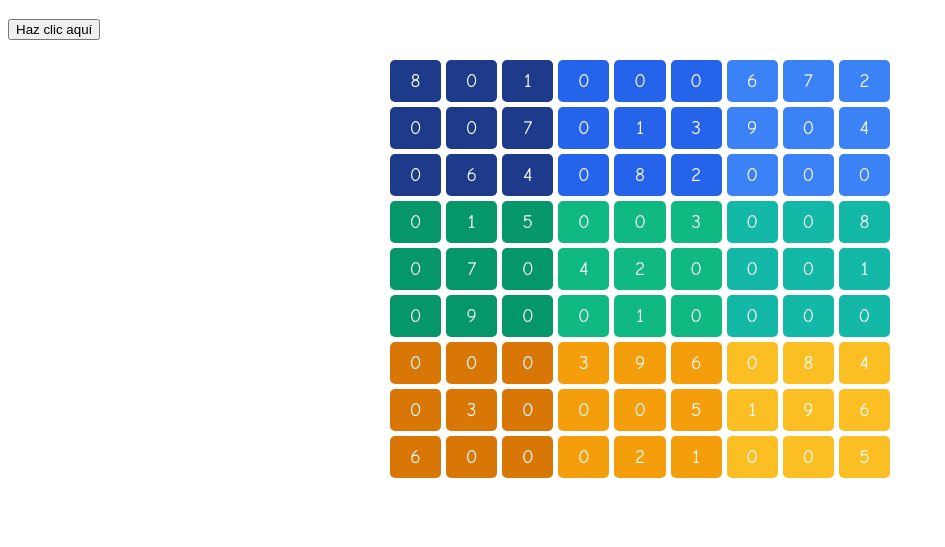
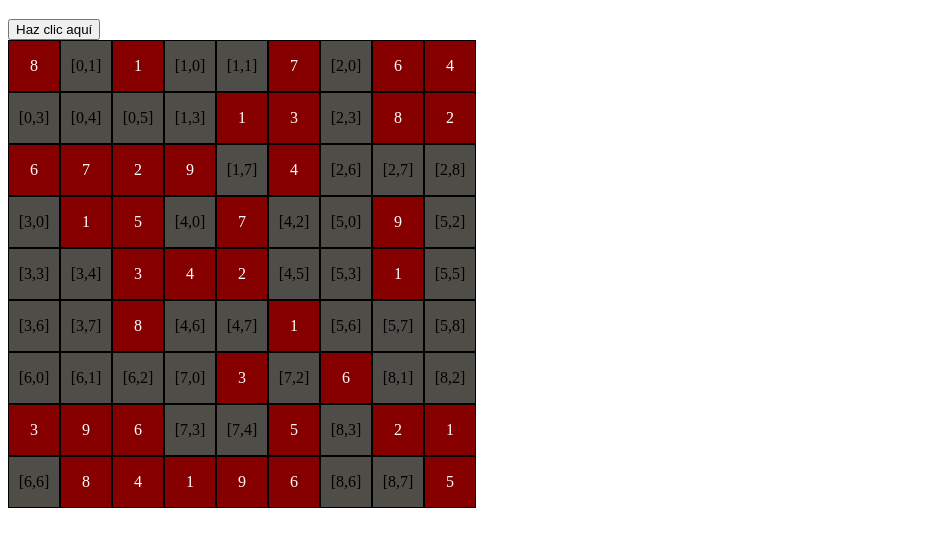
Before and after one commit to luxizam/sudokuResolver, a plain HTML site: page index.html in a window 1280 px wide. Shown: the part 61-608 px from the top of the page, without its empty margins (0-945 px from the left). Drawn offline with Linux system fonts and the light colour scheme.

Commit message:
lñaksjdf

```diff
--- a/index.html
+++ b/index.html
@@ -14,24 +14,20 @@
 
 
     <style>
-        .grid-container {
-          display: grid;
-          grid-template-columns: repeat(9, 1fr);
-          gap: 5px;
-          max-width: 500px;
-          margin: 20px auto;
+
+        .row {
+            display: flex;
         }
-
-        .grid-item {
-          color: white;
-          font-family: Comic Sans MS, sans-serif;
+        .cell {
+            width: 50px;
+            height: 50px;
             display: flex;
             align-items: center;
             justify-content: center;
-          border-radius: 5px;
-          padding: 10px;
-          font-size: 1.2rem;
+            border: 1px solid black;
+            text-align: center;
         }
+
 
         /* Colores para cada grupo de 3x3 */
         .group-1 { background-color: #1e3a8a; } /* Azul marino */
@@ -42,23 +38,121 @@
         .group-6 { background-color: #14b8a6; } /* Verde-agua */
         .group-7 { background-color: #d97706; } /* Naranja oscuro */
         .group-8 { background-color: #f59e0b; } /* Naranja */
-        .group-9 { background-color: #fbbf24; } /* Amarillo */
+        .group-9 { background-color: #4f4d48; } /* Amarillo */
+
+
+        .ocupado {  background-color: #870000;
+            color: white;
+            width: 50px;
+            height: 50px;
+            display: flex;
+            align-items: center;
+            justify-content: center;
+            border: 1px solid black;
+            text-align: center;
+        }
       </style>
     </head>
     <body>
-      <div class="grid-container">
-        <!-- Generar la cuadrícula con grupos de colores -->
-        <script>
-          for (let row = 0; row < 9; row++) {
-            for (let col = 0; col < 9; col++) {
-              // Determinar el grupo según la posición
-              let group = Math.floor(row / 3) * 3 + Math.floor(col / 3) + 1;
-              let number = row * 9 + col + 1;
-              //document.write(`<div class="grid-item group-${group}" id=${row}${col}>${number}</div>`);
-              document.write(`<div class="grid-item group-${group}" id=${row}${col}>0</div>`);
-            }
-          }
-        </script>
+
+        <div class="row">
+            <div id="00" class="cell group-9">[0,0]</div>
+            <div id="01" class="cell group-9">[0,1]</div>
+            <div id="02" class="cell group-9">[0,2]</div>
+            <div id="10" class="cell group-9">[1,0]</div>
+            <div id="11" class="cell group-9">[1,1]</div>
+            <div id="12" class="cell group-9">[1,2]</div>
+            <div id="20" class="cell group-9">[2,0]</div>
+            <div id="21" class="cell group-9">[2,1]</div>
+            <div id="22" class="cell group-9">[2,2]</div>
+        </div>
+        <div class="row">
+            <div id="03" class="cell group-9">[0,3]</div>
+            <div id="04" class="cell group-9">[0,4]</div>
+            <div id="05" class="cell group-9">[0,5]</div>
+            <div id="13" class="cell group-9">[1,3]</div>
+            <div id="14" class="cell group-9">[1,4]</div>
+            <div id="15" class="cell group-9">[1,5]</div>
+            <div id="23" class="cell group-9">[2,3]</div>
+            <div id="24" class="cell group-9">[2,4]</div>
+            <div id="25" class="cell group-9">[2,5]</div>
+        </div>
+        <div class="row">
+            <div id="06" class="cell group-9">[0,6]</div>
+            <div id="07" class="cell group-9">[0,7]</div>
+            <div id="08" class="cell group-9">[0,8]</div>
+            <div id="16" class="cell group-9">[1,6]</div>
+            <div id="17" class="cell group-9">[1,7]</div>
+            <div id="18" class="cell group-9">[1,8]</div>
+            <div id="26" class="cell group-9">[2,6]</div>
+            <div id="27" class="cell group-9">[2,7]</div>
+            <div id="28" class="cell group-9">[2,8]</div>
+        </div>
+        <div class="row">
+            <div id="30" class="cell group-9">[3,0]</div>
+            <div id="31" class="cell group-9">[3,1]</div>
+            <div id="32" class="cell group-9">[3,2]</div>
+            <div id="40" class="cell group-9">[4,0]</div>
+            <div id="41" class="cell group-9">[4,1]</div>
+            <div id="42" class="cell group-9">[4,2]</div>
+            <div id="50" class="cell group-9">[5,0]</div>
+            <div id="51" class="cell group-9">[5,1]</div>
+            <div id="52" class="cell group-9">[5,2]</div>
+        </div>
+        <div class="row">
+            <div id="33" class="cell group-9">[3,3]</div>
+            <div id="34" class="cell group-9">[3,4]</div>
+            <div id="35" class="cell group-9">[3,5]</div>
+            <div id="43" class="cell group-9">[4,3]</div>
+            <div id="44" class="cell group-9">[4,4]</div>
+            <div id="45" class="cell group-9">[4,5]</div>
+            <div id="53" class="cell group-9">[5,3]</div>
+            <div id="54" class="cell group-9">[5,4]</div>
+            <div id="55" class="cell group-9">[5,5]</div>
+        </div>
+        <div class="row">
+            <div id="36" class="cell group-9">[3,6]</div>
+            <div id="37" class="cell group-9">[3,7]</div>
+            <div id="38" class="cell group-9">[3,8]</div>
+            <div id="46" class="cell group-9">[4,6]</div>
+            <div id="47" class="cell group-9">[4,7]</div>
+            <div id="48" class="cell group-9">[4,8]</div>
+            <div id="56" class="cell group-9">[5,6]</div>
+            <div id="57" class="cell group-9">[5,7]</div>
+            <div id="58" class="cell group-9">[5,8]</div>
+        </div>
+        <div class="row">
+            <div id="60" class="cell group-9">[6,0]</div>
+            <div id="61" class="cell group-9">[6,1]</div>
+            <div id="62" class="cell group-9">[6,2]</div>
+            <div id="70" class="cell group-9">[7,0]</div>
+            <div id="71" class="cell group-9">[7,1]</div>
+            <div id="72" class="cell group-9">[7,2]</div>
+            <div id="80" class="cell group-9">[8,0]</div>
+            <div id="81" class="cell group-9">[8,1]</div>
+            <div id="82" class="cell group-9">[8,2]</div>
+        </div>
+        <div class="row">
+            <div id="63" class="cell group-9">[6,3]</div>
+            <div id="64" class="cell group-9">[6,4]</div>
+            <div id="65" class="cell group-9">[6,5]</div>
+            <div id="73" class="cell group-9">[7,3]</div>
+            <div id="74" class="cell group-9">[7,4]</div>
+            <div id="75" class="cell group-9">[7,5]</div>
+            <div id="83" class="cell group-9">[8,3]</div>
+            <div id="84" class="cell group-9">[8,4]</div>
+            <div id="85" class="cell group-9">[8,5]</div>
+        </div>
+        <div class="row">
+            <div id="66" class="cell group-9">[6,6]</div>
+            <div id="67" class="cell group-9">[6,7]</div>
+            <div id="68" class="cell group-9">[6,8]</div>
+            <div id="76" class="cell group-9">[7,6]</div>
+            <div id="77" class="cell group-9">[7,7]</div>
+            <div id="78" class="cell group-9">[7,8]</div>
+            <div id="86" class="cell group-9">[8,6]</div>
+            <div id="87" class="cell group-9">[8,7]</div>
+            <div id="88" class="cell group-9">[8,8]</div>
         </div>
 
       <p id="mensaje"></p>
@@ -89,7 +183,11 @@
                 this.posicion = posicion;      // Objeto de tipo Posicion
                 this.vectores = vectores;      // Array con dos elementos de tipo Posicion
                 this.ocupado = ocupado;    // Booleano que indica si está rellenado
-                this.posiblesValores = new Array(9).fill(null); // Array vacio de los posibles valores.
+
+                //this.posiblesValores = new Array(9).fill(null); // Array vacio de los posibles valores.
+
+                this.posiblesValores = new Map();
+
                 this.numero = numero; // Número entero asociado a la casilla
             }
 
@@ -115,22 +213,17 @@
 
              // Método para añadir un número en una posición específica del array valores
              agregarValorPosibleValores(num) {
-                this.posiblesValores[num] = num;
+                 this.posiblesValores.set(num, num);
              }
 
             // Método para borrar un número en una posición específica del array valores
-            borrarValorPosibleValores(pos) {
-                if (pos < 0 || pos >= 8) {
-                    throw new Error("La posición debe estar entre 0 y 8.");
-                }
-                this.posiblesValores[pos] = null;
-            }
+            // borrarValorPosibleValores(pos) {
+            //     if (pos < 0 || pos >= 8) {
+            //         throw new Error("La posición debe estar entre 0 y 8.");
+            //     }
+            //     this.posiblesValores[pos] = null;
+            // }
 
-            //Obtener longitud del vector de los posibles valores .
-
-            getValoresPosiblesValores(){
-                return this.posiblesValores.length;
-            }
 
              // Método para rellenar el vector con los números del 1 al 9
             rellenarValores() {
@@ -395,6 +488,9 @@
             matrizPrincipal[posicionX][posicionY].ocupado = true;
 
             document.getElementById(posicionX+ "" +posicionY).innerText = numero;
+
+            document.getElementById(posicionX+ "" +posicionY).className = "ocupado";
+
         }
 
 
@@ -403,67 +499,65 @@
 
         function rellenarMatriz(){
 
-            //matrizPrincipal[0][0].numero = 8;
+
 
             rellenarMatrizPorPosicion(0,0,8);
+
+            rellenarMatrizPorPosicion(0,2,1);
+            rellenarMatrizPorPosicion(0,6,6);
+            rellenarMatrizPorPosicion(0,7,7);
+            rellenarMatrizPorPosicion(0,8,2);
+
+
+            rellenarMatrizPorPosicion(0,2,1);
 
 
 
 
-            matrizPrincipal[0][1].numero = 0;
 
-            //matrizPrincipal[0][2].numero = 1;
-            rellenarMatrizPorPosicion(0,2,1);
 
-            matrizPrincipal[0][3].numero = 0;
-            matrizPrincipal[0][4].numero = 0;
-            matrizPrincipal[0][5].numero = 0;
 
-            //matrizPrincipal[0][6].numero = 6;
-            rellenarMatrizPorPosicion(0,6,6);
-
-            //matrizPrincipal[0][7].numero = 7;
             rellenarMatrizPorPosicion(0,7,7);
 
-            //matrizPrincipal[0][8].numero = 2;
-            rellenarMatrizPorPosicion(0,8,2);
+
+
 
             matrizPrincipal[1][0].numero = 0;
             matrizPrincipal[1][1].numero = 0;
 
-            //matrizPrincipal[1][2].numero = 7;
+
             rellenarMatrizPorPosicion(1,2,7);
 
             matrizPrincipal[1][3].numero = 0;
 
-            //matrizPrincipal[1][4].numero = 1;
+
             rellenarMatrizPorPosicion(1,4,1);
 
-            //matrizPrincipal[1][5].numero = 3;
+
             rellenarMatrizPorPosicion(1,5,3);
 
-            //matrizPrincipal[1][6].numero = 9;
+
             rellenarMatrizPorPosicion(1,6,9);
 
             matrizPrincipal[1][7].numero = 0;
 
-            //matrizPrincipal[1][8].numero = 4;
+
             rellenarMatrizPorPosicion(1,8,4);
 
             matrizPrincipal[2][0].numero = 0;
 
-            //matrizPrincipal[2][1].numero = 6;
+
             rellenarMatrizPorPosicion(2,1,6);
 
-            //matrizPrincipal[2][2].numero = 4;
+
             rellenarMatrizPorPosicion(2,2,4);
 
             matrizPrincipal[2][3].numero = 0;
 
-            //matrizPrincipal[2][4].numero = 8;
+
             rellenarMatrizPorPosicion(2,4,8);
 
-            //matrizPrincipal[2][5].numero = 2;
+
             rellenarMatrizPorPosicion(2,5,2);
 
             matrizPrincipal[2][6].numero = 0;
@@ -471,118 +565,118 @@
             matrizPrincipal[2][8].numero = 0;
             matrizPrincipal[3][0].numero = 0;
 
-            //matrizPrincipal[3][1].numero = 1;
+
             rellenarMatrizPorPosicion(3,1,1);
 
-            //matrizPrincipal[3][2].numero = 5;
+
             rellenarMatrizPorPosicion(3,2,5);
 
             matrizPrincipal[3][3].numero = 0;
             matrizPrincipal[3][4].numero = 0;
 
-            //matrizPrincipal[3][5].numero = 3;
+
             rellenarMatrizPorPosicion(3,5,3);
 
             matrizPrincipal[3][6].numero = 0;
             matrizPrincipal[3][7].numero = 0;
 
-            //matrizPrincipal[3][8].numero = 8;
+
             rellenarMatrizPorPosicion(3,8,8);
 
             matrizPrincipal[4][0].numero = 0;
 
-            //matrizPrincipal[4][1].numero = 7;
+
             rellenarMatrizPorPosicion(4,1,7);
 
             matrizPrincipal[4][2].numero = 0;
 
-            //matrizPrincipal[4][3].numero = 4;
+
             rellenarMatrizPorPosicion(4,3,4);
 
-            //matrizPrincipal[4][4].numero = 2;
+
             rellenarMatrizPorPosicion(4,4,2);
 
             matrizPrincipal[4][5].numero = 0;
             matrizPrincipal[4][6].numero = 0;
             matrizPrincipal[4][7].numero = 0;
 
-            //matrizPrincipal[4][8].numero = 1;
+
             rellenarMatrizPorPosicion(4,8,1);
 
             matrizPrincipal[5][0].numero = 0;
 
-            //matrizPrincipal[5][1].numero = 9;
+
             rellenarMatrizPorPosicion(5,1,9);
 
             matrizPrincipal[5][2].numero = 0;
             matrizPrincipal[5][3].numero = 0;
 
-            //matrizPrincipal[5][4].numero = 1;
+
             rellenarMatrizPorPosicion(5,4,1);
 
-            matrizPrincipal[5][5].numero = 0;
-            matrizPrincipal[5][6].numero = 0;
-            matrizPrincipal[5][7].numero = 0;
-            matrizPrincipal[5][8].numero = 0;
-            matrizPrincipal[6][0].numero = 0;
-            matrizPrincipal[6][1].numero = 0;
-            matrizPrincipal[6][2].numero = 0;
+            // matrizPrincipal[5][5].numero = 0;
+            // matrizPrincipal[5][6].numero = 0;
+            // matrizPrincipal[5][7].numero = 0;
+            // matrizPrincipal[5][8].numero = 0;
+            // matrizPrincipal[6][0].numero = 0;
+            // matrizPrincipal[6][1].numero = 0;
+            // matrizPrincipal[6][2].numero = 0;
 
-            //matrizPrincipal[6][3].numero = 3;
+
             rellenarMatrizPorPosicion(6,3,3);
 
-            //matrizPrincipal[6][4].numero = 9;
+
             rellenarMatrizPorPosicion(6,4,9);
 
-            //matrizPrincipal[6][5].numero = 6;
+
             rellenarMatrizPorPosicion(6,5,6);
 
             matrizPrincipal[6][6].numero = 0;
 
-            //matrizPrincipal[6][7].numero = 8;
+
             rellenarMatrizPorPosicion(6,7,8);
 
-            //matrizPrincipal[6][8].numero = 4;
+
             rellenarMatrizPorPosicion(6,8,4);
 
             matrizPrincipal[7][0].numero = 0;
 
-            //matrizPrincipal[7][1].numero = 3;
+
             rellenarMatrizPorPosicion(7,1,3);
 
             matrizPrincipal[7][2].numero = 0;
             matrizPrincipal[7][3].numero = 0;
             matrizPrincipal[7][4].numero = 0;
 
-            //matrizPrincipal[7][5].numero = 5;
+
             rellenarMatrizPorPosicion(7,5,5);
 
-            //matrizPrincipal[7][6].numero = 1;
+
             rellenarMatrizPorPosicion(7,6,1);
 
-            //matrizPrincipal[7][7].numero = 9;
+
             rellenarMatrizPorPosicion(7,7,9);
 
-            //matrizPrincipal[7][8].numero = 6;
+
             rellenarMatrizPorPosicion(7,8,6);
 
-            //matrizPrincipal[8][0].numero = 6;
+
             rellenarMatrizPorPosicion(8,0,6);
 
             matrizPrincipal[8][1].numero = 0;
             matrizPrincipal[8][2].numero = 0;
             matrizPrincipal[8][3].numero = 0;
 
-            //matrizPrincipal[8][4].numero = 2;
+
             rellenarMatrizPorPosicion(8,4,2);
 
-            //matrizPrincipal[8][5].numero = 1;
+
             rellenarMatrizPorPosicion(8,5,1);
 
             matrizPrincipal[8][6].numero = 0;
             matrizPrincipal[8][7].numero = 0;
 
-            //matrizPrincipal[8][8].numero = 5;
+
             rellenarMatrizPorPosicion(8,8,5);
 
         }
@@ -590,6 +684,12 @@
 
 
         rellenarMatriz();
+
+
+
+        //-------------------------------------------------------------------------------------------------------------------------------------------------------------------------------------
+        //-------------------------------------------------------------------------------------------------------------------------------------------------------------------------------------
+
 
 
 
@@ -621,6 +721,28 @@
          console.log(matrizPrincipal);
 
 
+         for (let i = 0; i < 9; i++) {
+             for (let j = 0; j < 9; j++) {
+                //Si no esta ocupado entonces procedemos a comprobar.
+                if (!matrizPrincipal[i][j].ocupado){
+
+                    if(matrizPrincipal[i][j].posiblesValores.size == 1){
+                        console.log("se ha encontrado 1     "+i+"   "+j)
+                    }else{
+                        console.log(matrizPrincipal[i][j].posiblesValores.size)
+                    }
+
+
+                }
+
+
+             }
+         }
+
+
+
+
+
     </script>
 
 </body>
```
Lines whose indentation alone changed are shown as unchanged.
